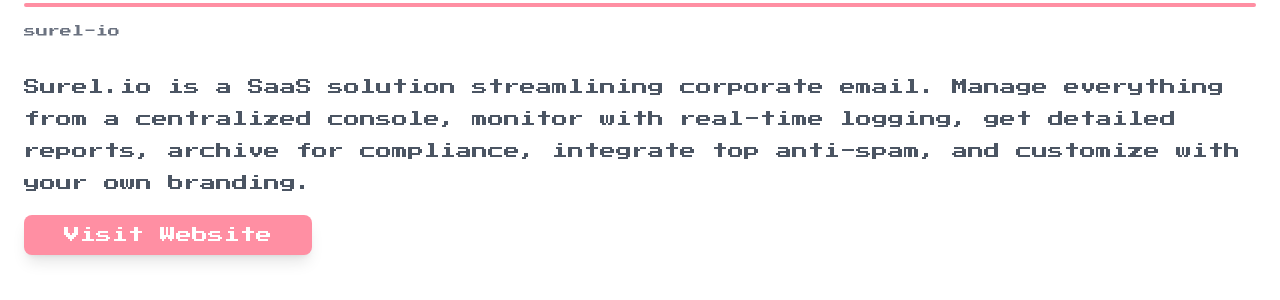
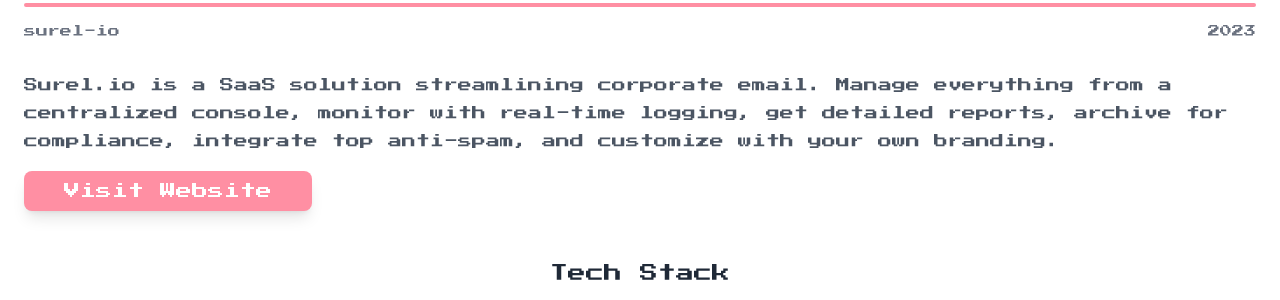
Before and after one commit to agildw/portofolio-astro, an Astro site: page /projects/surel-io in a window 1280 px wide. Shown: the part 745-1045 px from the top of the page. Built offline with nearby package versions, Linux system fonts and the light colour scheme; Astro itself is replaced by a stand-in of ours; a web font is replaced by a local one.

Commit message:
add year to project

```diff
--- a/src/pages/projects/[id].astro
+++ b/src/pages/projects/[id].astro
@@ -19,7 +19,7 @@
   }));
 }
 
-const { id, name, thumbnail, description, url, repo, images,stack } = Astro.props;
+const { id, name, thumbnail, description, url, repo, images,stack,year } = Astro.props;
 
 ---
 
@@ -38,8 +38,9 @@
       <Divider />
       <div class="flex flex-row justify-between">
         <p class="text-gray-500 text-xs mb-4">{id}</p>
+        <p class="text-gray-500 text-xs mb-4">{year}</p>
       </div>
-      <p class="text-gray-600 text-md leading-loose">{description}</p>
+      <p class="text-gray-600 text-sm leading-loose">{description}</p>
 
       <div class="flex flex-col space-y-4 md:space-row md:space-x-4">
       <a href={url} target="_blank" rel="noopener noreferrer">
--- a/src/utils.ts
+++ b/src/utils.ts
@@ -4,6 +4,7 @@
 
 export interface Project {
   id: string;
+  year: string;
   name: string;
   description: string;
   images: string[];
```
